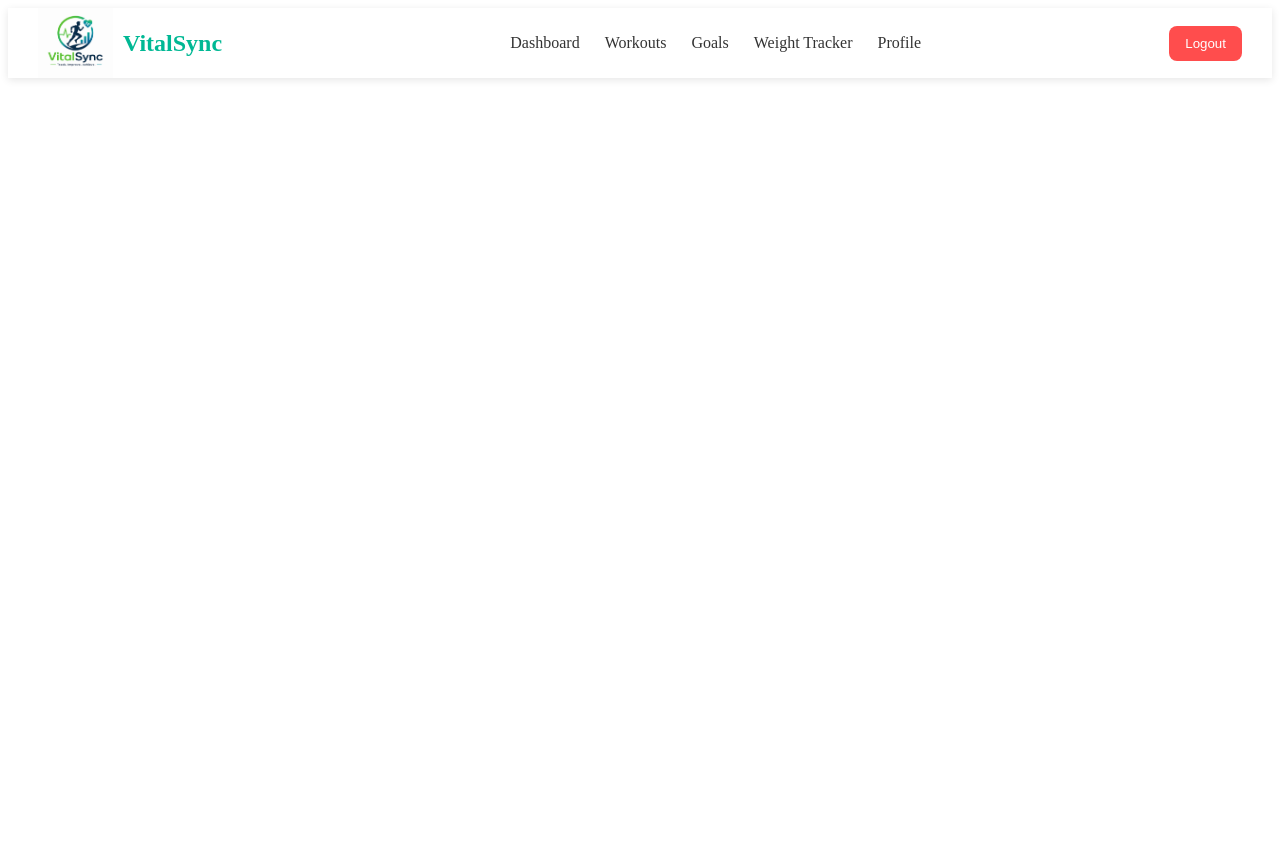
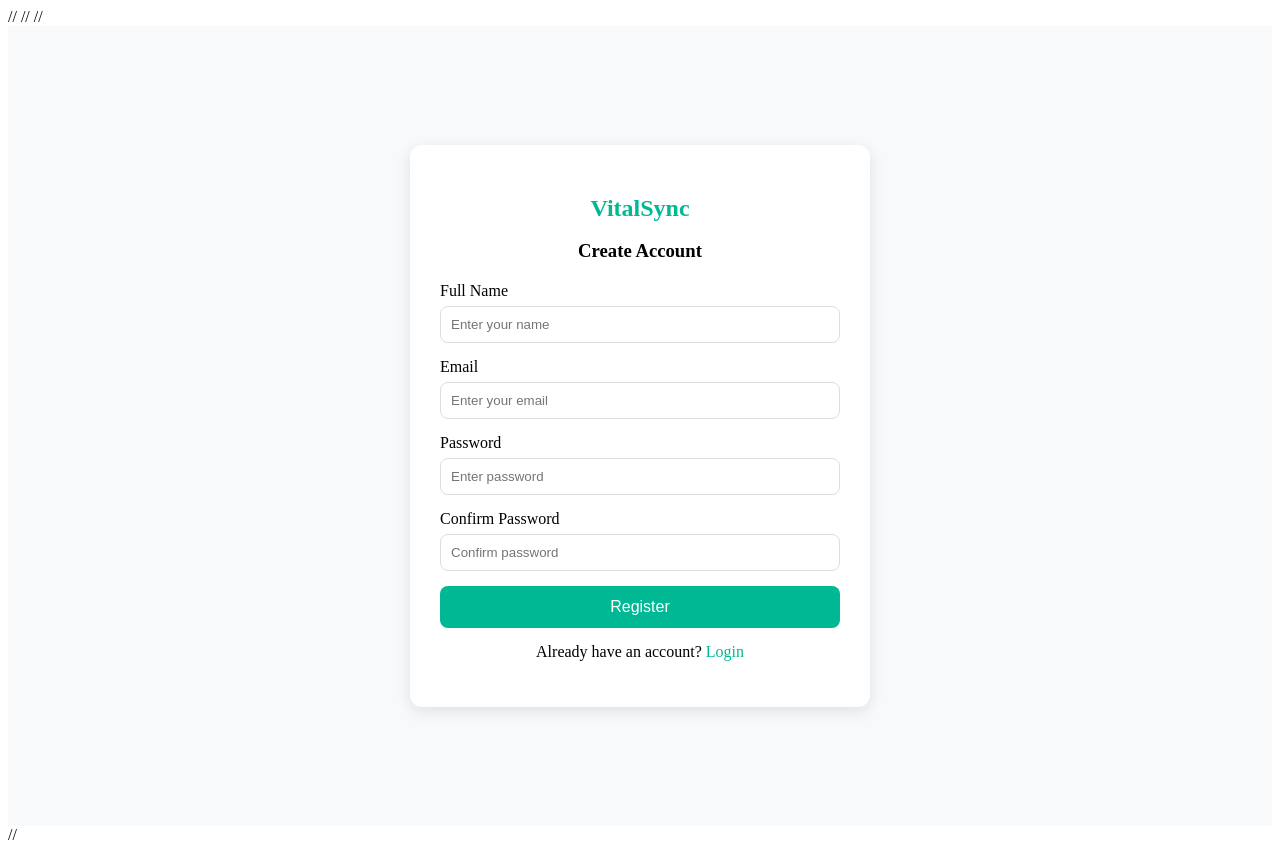
Before and after one commit to fathima774/health-tracking-system, a React (Vite) app: page / in a window 1280 px wide. Before the commit the page ends 800 px from the top, so only its background shows below. Built offline with nearby package versions, Linux system fonts and the light colour scheme.

Commit message:
register page added

```diff
--- a/src/App.jsx
+++ b/src/App.jsx
@@ -1,5 +1,7 @@
-import { BrowserRouter } from "react-router-dom"
+import {Route,Routes, BrowserRouter } from "react-router-dom"
 import Navbar from "./components/layouts/Navbar"
+import Register from "./pages/Register"
+
 
 
 function App() {
@@ -8,13 +10,20 @@ function App() {
 
   return (
     <>
-    <BrowserRouter>
+    {/* <BrowserRouter>
     <Navbar />
     </BrowserRouter>
+     */}
+    //  <BrowserRouter>
+    //
+    //  <Register />
+    //  </BrowserRouter>
+
 
 
     </>
   )
 }
 
+
 export default App
--- /dev/null
+++ b/src/assets/styles/register.css
@@ -0,0 +1,74 @@
+.register-container {
+  min-height: 100vh;
+  background: #f8f9fa;
+  display: flex;
+  justify-content: center;
+  align-items: center;
+}
+
+.register-card {
+  width: 400px;
+  background: white;
+  padding: 30px;
+  border-radius: 12px;
+  box-shadow: 0px 4px 15px rgba(0, 0, 0, 0.1);
+}
+
+.register-card h2 {
+  text-align: center;
+  color: #00b894;
+  margin-bottom: 10px;
+}
+
+.register-card h3 {
+  text-align: center;
+  margin-bottom: 20px;
+}
+
+.form-group {
+  margin-bottom: 15px;
+}
+
+.form-group label {
+  display: block;
+  margin-bottom: 6px;
+  font-weight: 500;
+}
+
+.form-group input {
+  width: 100%;
+  padding: 10px;
+  border: 1px solid #dcdde1;
+  border-radius: 8px;
+  outline: none;
+  box-sizing: border-box;
+}
+
+.form-group input:focus {
+  border-color: #00b894;
+}
+
+.register-btn {
+  width: 100%;
+  background: #00b894;
+  color: white;
+  border: none;
+  padding: 12px;
+  border-radius: 8px;
+  cursor: pointer;
+  font-size: 16px;
+}
+
+.register-btn:hover {
+  background: #00a383;
+}
+
+.login-link {
+  text-align: center;
+  margin-top: 15px;
+}
+
+.login-link a {
+  color: #00b894;
+  text-decoration: none;
+}
--- /dev/null
+++ b/src/pages/Register.jsx
@@ -0,0 +1,106 @@
+import React, { useState } from "react";
+import { useNavigate } from "react-router-dom";
+import "../../src/assets/styles/register.css"
+
+const Register = () => {
+    const navigate = useNavigate();
+  const [formData, setFormData] = useState({
+    name: "",
+    email: "",
+    password: "",
+    confirmPassword: "",
+  });
+
+  const handleChange = (e) => {
+    setFormData({
+      ...formData,
+      [e.target.name]: e.target.value,
+    });
+  };
+
+  const handleSubmit = (e) => {
+    e.preventDefault();
+
+    if (formData.password !== formData.confirmPassword) {
+      alert("Passwords do not match!");
+      return;
+    }
+
+    console.log("Registration Data:", formData);
+
+    alert("Registration Successful!")
+
+    // API Call Here
+    // registerUser(formData)
+    navigate("/Home");
+  };
+
+  return (
+    <div className="register-container">
+      <div className="register-card">
+        <h2>VitalSync</h2>
+        <h3>Create Account</h3>
+
+        <form onSubmit={handleSubmit}>
+          <div className="form-group">
+            <label>Full Name</label>
+            <input
+              type="text"
+              name="name"
+              placeholder="Enter your name"
+              value={formData.name}
+              onChange={handleChange}
+              required
+            />
+          </div>
+
+          <div className="form-group">
+            <label>Email</label>
+            <input
+              type="email"
+              name="email"
+              placeholder="Enter your email"
+              value={formData.email}
+              onChange={handleChange}
+              required
+            />
+          </div>
+
+          <div className="form-group">
+            <label>Password</label>
+            <input
+              type="password"
+              name="password"
+              placeholder="Enter password"
+              value={formData.password}
+              onChange={handleChange}
+              required
+            />
+          </div>
+
+          <div className="form-group">
+            <label>Confirm Password</label>
+            <input
+              type="password"
+              name="confirmPassword"
+              placeholder="Confirm password"
+              value={formData.confirmPassword}
+              onChange={handleChange}
+              required
+            />
+          </div>
+
+          <button type="submit" className="register-btn">
+            Register
+          </button>
+        </form>
+
+        <p className="login-link">
+          Already have an account? <a href="/login">Login</a>
+        </p>
+      </div>
+    </div>
+  );
+};
+
+export default Register;
```
